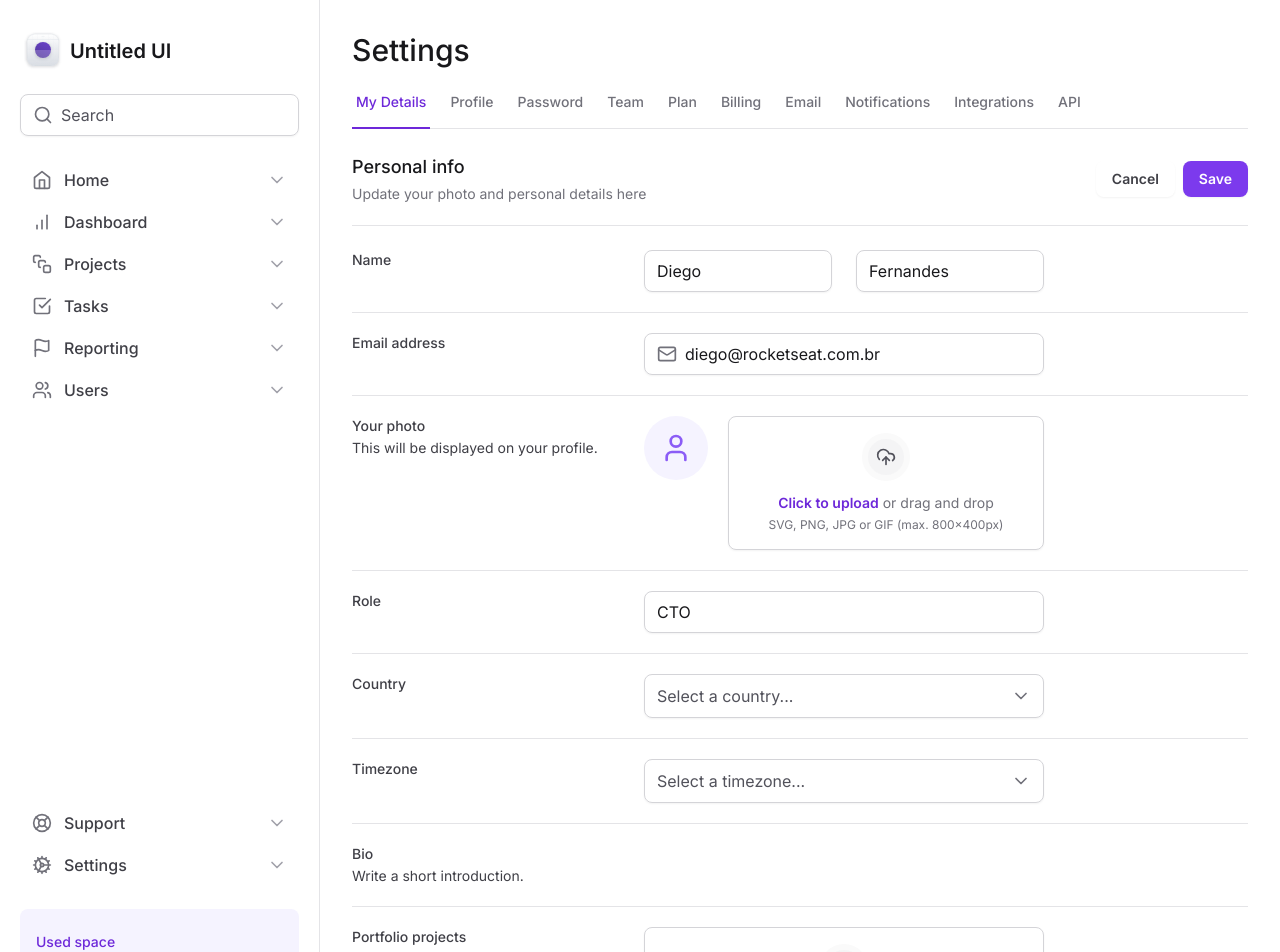
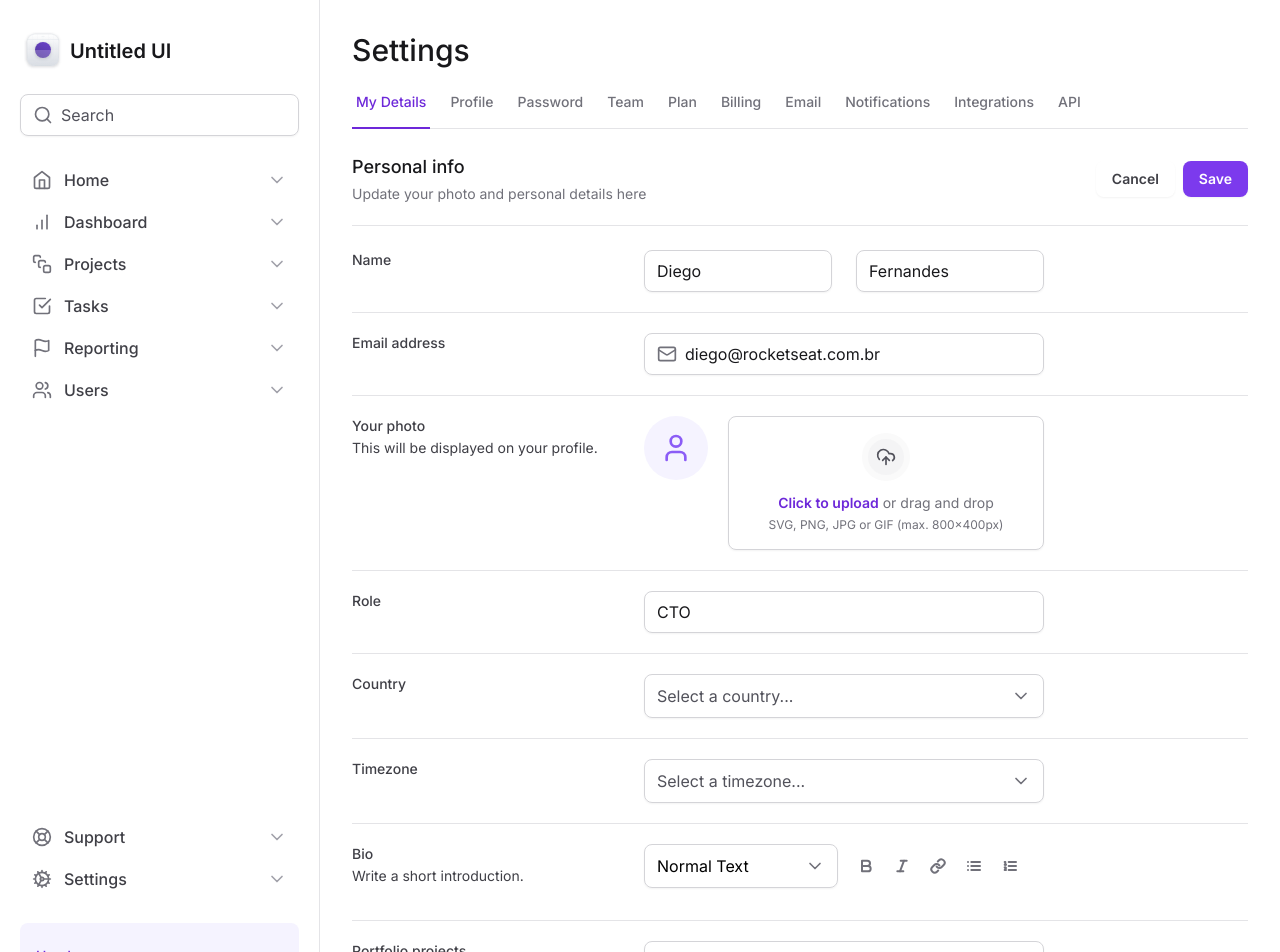
Before and after one commit to matsubrasil/tailwind-next-dashboard, a Next.js app: page / in a window 1280 px wide. Shown: the top 952 px of the page. Built offline with nearby package versions, Linux system fonts and the light colour scheme.

Commit message:
feat: Bio

```diff
--- a/src/app/page.tsx
+++ b/src/app/page.tsx
@@ -3,7 +3,7 @@ import { Select } from '@/components/Form/Select'
 import { SelectItem } from '@/components/Form/Select/SelectItem'
 import * as Input from '@/components/Input'
 import { SettingsTabs } from '@/components/SettingsTabs'
-import { Mail } from 'lucide-react'
+import { Bold, Italic, Link, List, ListOrdered, Mail } from 'lucide-react'
 
 export default function Home() {
   return (
@@ -153,6 +153,57 @@ export default function Home() {
                 Write a short introduction.
               </span>
             </label>
+            <div className="space-y-3">
+              <div className="grid grid-cols-2 gap-3">
+                <Select placeholder="" defaultValue="normal">
+                  <SelectItem
+                    value="normal"
+                    defaultChecked
+                    text="Normal Text"
+                  />
+                  <SelectItem value="md" text="Markdown" />
+                </Select>
+
+                <div className="flex items-center gap-1">
+                  <button
+                    type="button"
+                    className="rounded-md p-2 hover:bg-zinc-50"
+                  >
+                    <Bold className="h-4 w-4 text-zinc-500" strokeWidth={3} />
+                  </button>
+
+                  <button
+                    type="button"
+                    className="rounded-md p-2 hover:bg-zinc-50"
+                  >
+                    <Italic className="h-4 w-4 text-zinc-500" strokeWidth={3} />
+                  </button>
+                  <button
+                    type="button"
+                    className="rounded-md p-2 hover:bg-zinc-50"
+                  >
+                    <Link className="h-4 w-4 text-zinc-500" strokeWidth={3} />
+                  </button>
+                  <button
+                    type="button"
+                    className="rounded-md p-2 hover:bg-zinc-50"
+                  >
+                    <List className="h-4 w-4 text-zinc-500" strokeWidth={3} />
+                  </button>
+
+                  <button
+                    type="button"
+                    className="rounded-md p-2 hover:bg-zinc-50"
+                  >
+                    <ListOrdered
+                      className="h-4 w-4 text-zinc-500"
+                      strokeWidth={3}
+                    />
+                  </button>
+                </div>
+              </div>
+              <div></div>
+            </div>
           </div>
 
           {/* Linha do Portfolio */}
--- a/src/components/Form/Select/index.tsx
+++ b/src/components/Form/Select/index.tsx
@@ -3,17 +3,17 @@ import * as SelectPrimitive from '@radix-ui/react-select'
 import { ChevronDown } from 'lucide-react'
 import { ReactNode } from 'react'
 
-export interface SelectProps {
+export interface SelectProps extends SelectPrimitive.SelectProps {
   children: ReactNode
   placeholder: string
 }
 
-export function Select(props: SelectProps) {
+export function Select({ children, placeholder, ...props }: SelectProps) {
   return (
-    <SelectPrimitive.Root>
+    <SelectPrimitive.Root {...props}>
       <SelectPrimitive.Trigger className="flex h-11 w-full items-center justify-between gap-2 rounded-lg border border-zinc-300 px-3 py-2 shadow-sm data-[placeholder]:text-zinc-600">
         <SelectPrimitive.Value
-          placeholder={props.placeholder}
+          placeholder={placeholder}
           className="text-black"
         />
         <SelectPrimitive.Icon>
@@ -28,7 +28,7 @@ export function Select(props: SelectProps) {
           sideOffset={8}
           className="z-10 w-[--radix-select-trigger-width] overflow-hidden rounded-lg border border-zinc-200 bg-white"
         >
-          {props.children}
+          {children}
         </SelectPrimitive.Content>
       </SelectPrimitive.Portal>
     </SelectPrimitive.Root>
```
